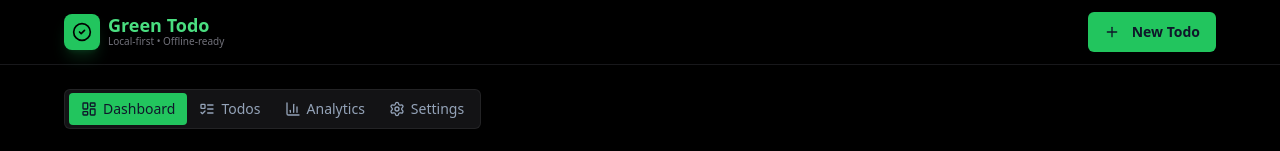
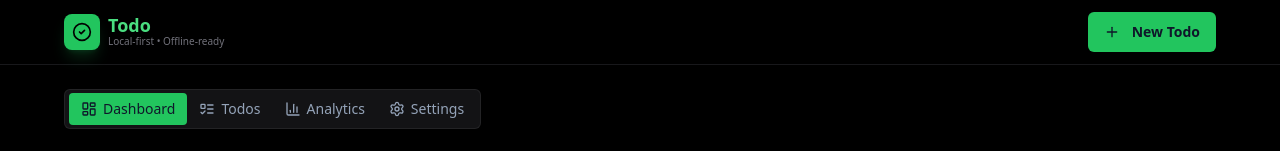
Before and after one commit to Ajai-3/todo-app-2026, a Next.js app: page / in a window 1280 px wide. Shown: the top 151 px of the page. Built offline with nearby package versions, Linux system fonts and the light colour scheme.

Commit message:
feat: initialize app layout and dashboard page with core task management features

```diff
--- a/app/layout.tsx
+++ b/app/layout.tsx
@@ -2,7 +2,7 @@ import './globals.css'
 import { Toaster } from '@/components/ui/sonner'
 
 export const metadata = {
-  title: 'Green Todo — Productivity Dashboard',
+  title: 'Todo — Productivity Dashboard',
   description: 'Powerful local-first todo app with heatmaps, spider graphs, timers and recurring tasks',
 }
 
--- a/app/page.tsx
+++ b/app/page.tsx
@@ -169,7 +169,7 @@ export default function App() {
               <CheckCircle2 className="w-5 h-5 text-black" />
             </div>
             <div>
-              <div className="font-bold text-lg text-green-400 leading-none">Green Todo</div>
+              <div className="font-bold text-lg text-green-400 leading-none">Todo</div>
               <div className="text-[10px] text-zinc-500">Local-first • Offline-ready</div>
             </div>
           </div>
```
Also changed, not shown: 1 other file (tests, documents, lock files or other folders).
